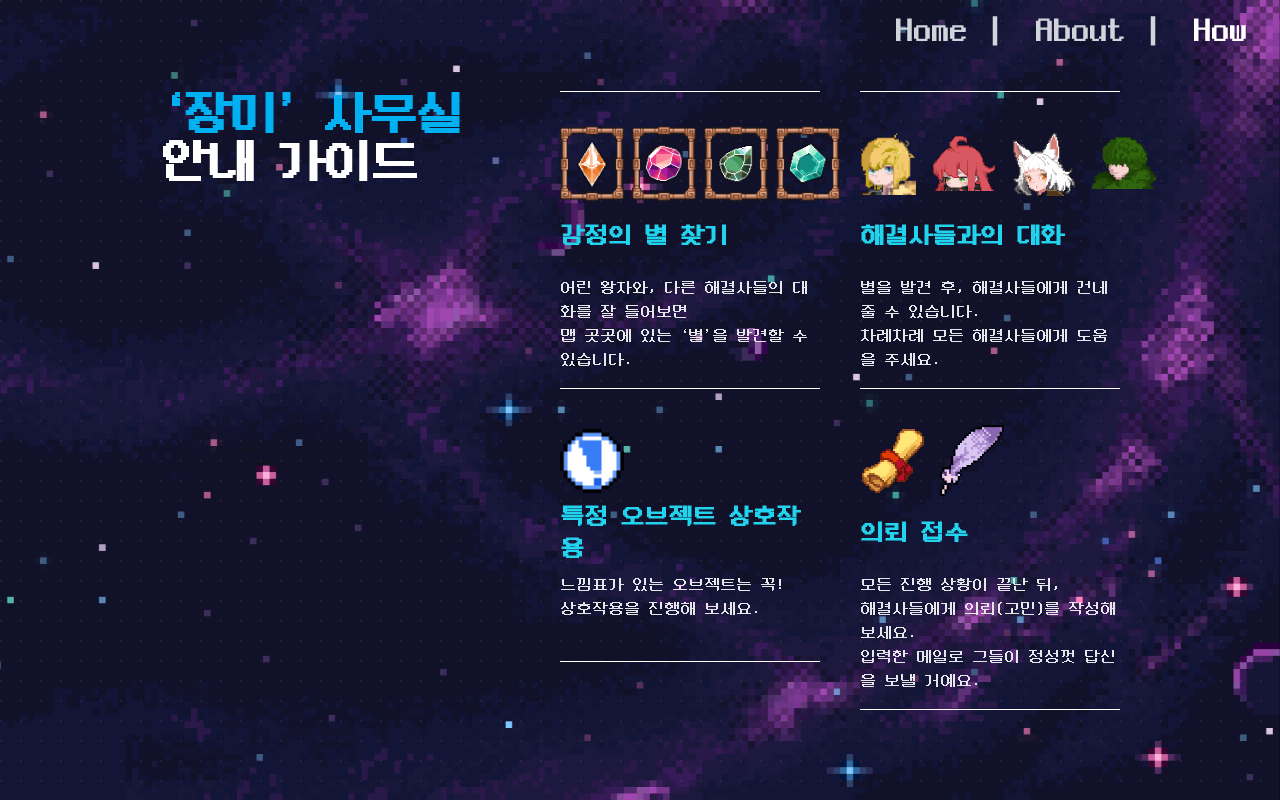
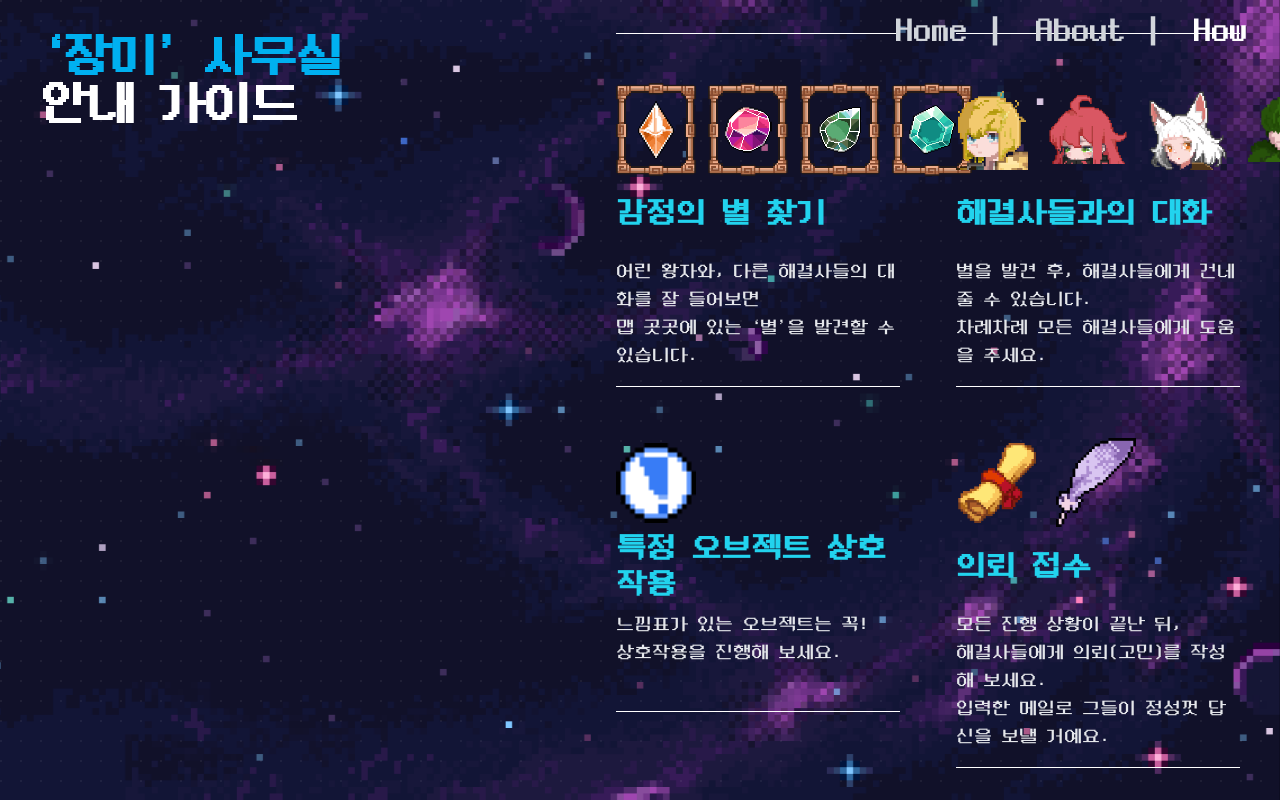
Before and after one commit to graduateB612/B612_Front, a Next.js app: page /how in a window 1280 px wide. Built offline with nearby package versions, Linux system fonts and the light colour scheme.

Commit message:
style: UI수정

```diff
--- a/app/globals.css
+++ b/app/globals.css
@@ -33,6 +33,18 @@ body {
   .no-scrollbar::-webkit-scrollbar {
     display: none; /* Chrome, Safari, Opera */
   }
+  /* Match Project B612 subtle glow (pulse-line style) */
+  @keyframes text-glow {
+    0%, 100% {
+      opacity: 0.35;
+      text-shadow: none;
+    }
+    50% {
+      opacity: 0.6;
+      text-shadow: 0 0 4px rgba(255, 255, 255, 0.2);
+    }
+  }
+  .text-glow { animation: text-glow 4s ease-in-out infinite; }
 }
 
 @layer base {
--- a/app/how/page.tsx
+++ b/app/how/page.tsx
@@ -26,7 +26,7 @@ export default function HowPage() {
 
       {/* 섹션 2: Tools 카드 스택 인터랙션 */}
       <SectionFrame withPattern transparent className="items-stretch">
-        <div className="w-full">
+        <div className="w-full items-center">
           <StickyToolsCards />
         </div>
       </SectionFrame>
@@ -37,31 +37,31 @@ export default function HowPage() {
 function SectionOne() {
   const [titleDone, setTitleDone] = useState(false)
   return (
-    <div className="w-[80%] max-w-none mx-auto px-6 md:px-8 text-gray-200">
-      <div className="grid grid-cols-1 lg:grid-cols-5 gap-10 items-start">
+    <div className="w-full max-w-none mx-auto px-6 md:px-10 text-gray-200">
+      <div className="grid grid-cols-1 lg:grid-cols-[520px_1fr] gap-14 items-start">
         {/* 타이틀 블록 */}
-        <div className="lg:col-span-2">
+        <div className="lg:max-w-[520px] lg:w-[520px]">
           <TypingTitle onComplete={() => setTitleDone(true)} />
         </div>
 
         {/* 2x2 가이드 그리드 */}
-        <div className={`grid grid-cols-1 md:grid-cols-2 gap-10 lg:col-span-3 justify-items-stretch transition-all duration-1000 ease-out ${titleDone ? 'opacity-100 translate-y-0' : 'opacity-0 translate-y-3 pointer-events-none'}`}>
+        <div className={`grid grid-cols-1 md:grid-cols-2 gap-14 justify-items-stretch transition-all duration-1000 ease-out ${titleDone ? 'opacity-100 translate-y-0' : 'opacity-0 translate-y-3 pointer-events-none'}`}>
           <div className="h-px bg-white"></div>
           <div className="hidden md:block h-px bg-white"></div>
           {/* 감정의 별 찾기 */}
           <div className="space-y-4 w-full">
-            <div className="h-16 w-full flex items-center gap-3">
-              <div className="flex items-center gap-2">
-                <Image src="/image/frame_stars/frame_star1.png" alt="star1" width={64} height={64} />
-                <Image src="/image/frame_stars/frame_star2.png" alt="star2" width={64} height={64} />
-                <Image src="/image/frame_stars/frame_star3.png" alt="star3" width={64} height={64} />
-                <Image src="/image/frame_stars/frame_star4.png" alt="star4" width={64} height={64} />
+            <div className="h-20 w-full flex items-center gap-4">
+              <div className="flex items-center gap-3">
+                <Image src="/image/frame_stars/frame_star1.png" alt="star1" width={80} height={80} />
+                <Image src="/image/frame_stars/frame_star2.png" alt="star2" width={80} height={80} />
+                <Image src="/image/frame_stars/frame_star3.png" alt="star3" width={80} height={80} />
+                <Image src="/image/frame_stars/frame_star4.png" alt="star4" width={80} height={80} />
               </div>
             </div>
-            <div className="h-12 w-full flex items-center">
-              <div className="text-cyan-400 text-2xl font-extrabold">감정의 별 찾기</div>
+            <div className="h-14 w-full flex items-center">
+              <div className="text-cyan-400 text-3xl font-extrabold">감정의 별 찾기</div>
             </div>
-            <p className="text-gray-200 text-sm md:text-base leading-relaxed max-w-md">
+            <p className="text-gray-200 text-base md:text-lg leading-relaxed max-w-xl">
               어린 왕자와, 다른 해결사들의 대화를 잘 들어보면<br/> 맵 곳곳에 있는 ‘별’을 발견할 수 있습니다.
             </p>
             <div className="w-full h-px bg-white"></div>
@@ -69,18 +69,18 @@ function SectionOne() {
 
           {/* 해결사들과의 대화 */}
           <div className="space-y-4 w-full">
-            <div className="h-16 w-full flex items-center gap-3">
-              <div className="flex items-center gap-4">
-                <Image src="/character/little prince.png" alt="prince" width={56} height={56} />
-                <Image src="/character/rose face.png" alt="rose" width={64} height={64} />
-                <Image src="/character/fox face.png" alt="fox" width={64} height={64} style={{ transform: 'scaleX(-1)' }} />
-                <Image src="/character/baobap face.png" alt="baobap" width={64} height={64} style={{ transform: 'scaleX(-1)' }} />
+            <div className="h-20 w-full flex items-center gap-4">
+              <div className="flex items-center gap-5">
+                <Image src="/character/little prince.png" alt="prince" width={72} height={72} />
+                <Image src="/character/rose face.png" alt="rose" width={80} height={80} />
+                <Image src="/character/fox face.png" alt="fox" width={80} height={80} style={{ transform: 'scaleX(-1)' }} />
+                <Image src="/character/baobap face.png" alt="baobap" width={80} height={80} style={{ transform: 'scaleX(-1)' }} />
               </div>
             </div>
-            <div className="h-12 w-full flex items-center">
-              <div className="text-cyan-400 text-2xl font-extrabold">해결사들과의 대화</div>
+            <div className="h-14 w-full flex items-center">
+              <div className="text-cyan-400 text-3xl font-extrabold">해결사들과의 대화</div>
             </div>
-            <p className="text-gray-200 text-sm md:text-base leading-relaxed max-w-md">
+            <p className="text-gray-200 text-base md:text-lg leading-relaxed max-w-xl">
               별을 발견 후, 해결사들에게 건네줄 수 있습니다.<br/>차례차례 모든 해결사들에게 도움을 주세요.
             </p>
             <div className="w-full h-px bg-white"></div>
@@ -88,13 +88,13 @@ function SectionOne() {
 
           {/* 특정 오브젝트 상호작용 */}
           <div className="space-y-4 w-full">
-            <div className="h-16 w-full flex items-center gap-4">
-              <Image src="/image/exclamation_mark.png" alt="exclamation" width={64} height={64} />
+            <div className="h-20 w-full flex items-center gap-4">
+              <Image src="/image/exclamation_mark.png" alt="exclamation" width={80} height={80} />
             </div>
-            <div className="h-12 w-full flex items-center">
-              <div className="text-cyan-400 text-2xl font-extrabold">특정 오브젝트 상호작용</div>
+            <div className="h-14 w-full flex items-center">
+              <div className="text-cyan-400 text-3xl font-extrabold">특정 오브젝트 상호작용</div>
             </div>
-            <p className="text-gray-200 text-sm md:text-base leading-relaxed max-w-md">
+            <p className="text-gray-200 text-base md:text-lg leading-relaxed max-w-xl">
               느낌표가 있는 오브젝트는 꼭!<br/> 상호작용을 진행해 보세요.<br />ㅤ
             </p>
             <div className="w-full h-px bg-white"></div>
@@ -102,14 +102,14 @@ function SectionOne() {
 
           {/* 의뢰 접수 */}
           <div className="space-y-4 w-full">
-            <div className="h-16 w-full flex items-center gap-4">
-              <Image src="/image/write.png" alt="write" width={64} height={64} />
-              <Image src="/image/pen.png" alt="pen" width={64} height={64} />
+            <div className="h-20 w-full flex items-center gap-5">
+              <Image src="/image/write.png" alt="write" width={80} height={80} />
+              <Image src="/image/pen.png" alt="pen" width={80} height={80} />
             </div>
-            <div className="h-12 w-full flex items-center">
-              <div className="text-cyan-400 text-2xl font-extrabold">의뢰 접수</div>
+            <div className="h-14 w-full flex items-center">
+              <div className="text-cyan-400 text-3xl font-extrabold">의뢰 접수</div>
             </div>
-            <p className="text-gray-200 text-sm md:text-base leading-relaxed max-w-md">
+            <p className="text-gray-200 text-base md:text-lg leading-relaxed max-w-xl">
               모든 진행 상황이 끝난 뒤,<br/> 해결사들에게 의뢰(고민)를 작성해 보세요.<br/> 입력한 메일로 그들이 정성껏 답신을 보낼 거예요.
             </p>
             <div className="w-full h-px bg-white"></div>
@@ -222,7 +222,7 @@ function StickyToolsCards() {
             {/* 타이틀 */}
             <div className="absolute top-0 left-0 right-0 pt-6 pb-4">
               <div className="flex justify-center">
-                <h3 className="text-white text-3xl md:text-5xl font-extrabold tracking-tight">Tools</h3>
+                <h3 className="text-white text-3xl md:text-5xl font-extrabold tracking-tight">Use Tools</h3>
               </div>
             </div>
 
@@ -255,9 +255,8 @@ function StickyToolsCards() {
                     className="absolute left-1/2 -translate-x-1/2 w-[86%] md:w-[80%] rounded-2xl border border-white/25 bg-black/30 backdrop-blur-sm px-6 md:px-8 py-4 md:py-5 text-white/90 shadow-[0_10px_30px_rgba(0,0,0,0.35)] transition-transform duration-500"
                     style={{ top: y, zIndex: messages.length - idx }}
                   >
-                    <div className="flex items-center justify-between">
+                    <div className="flex items-center justify-center">
                       <div className="text-2xl md:text-3xl font-extrabold">{msg}</div>
-                      <div className="text-white/40 text-xl md:text-2xl">{idx + 1}</div>
                     </div>
                   </div>
                 )
--- a/app/page.tsx
+++ b/app/page.tsx
@@ -190,6 +190,12 @@ export default function Home() {
         height: "100vh",
       }}
     >
+      {/* 하단 카피라이트 - 장미 아이콘의 중앙선에 맞춰 중앙 정렬 */}
+      <div className="pointer-events-none absolute bottom-3 left-1/2 -translate-x-1/2 z-[40]">
+        <p className="text-white text-xl flex items-center text-glow">
+          <span>ⓒ 2025 Rose company, All rights reserved.</span>
+        </p>
+      </div>
       <style jsx global>{`
         @keyframes twinkle {
           0%, 100% {
```
Also changed, not shown: app/about/page.tsx (+36 -2 lines).
